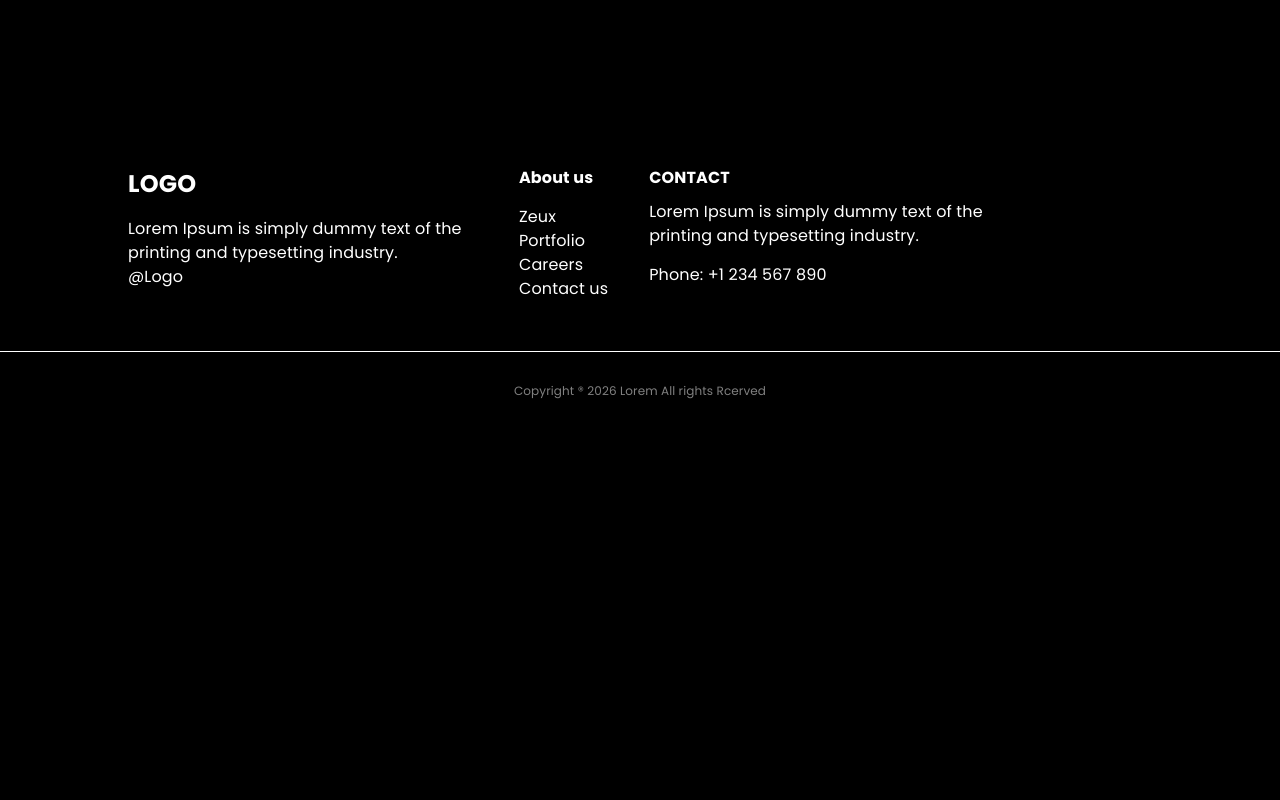
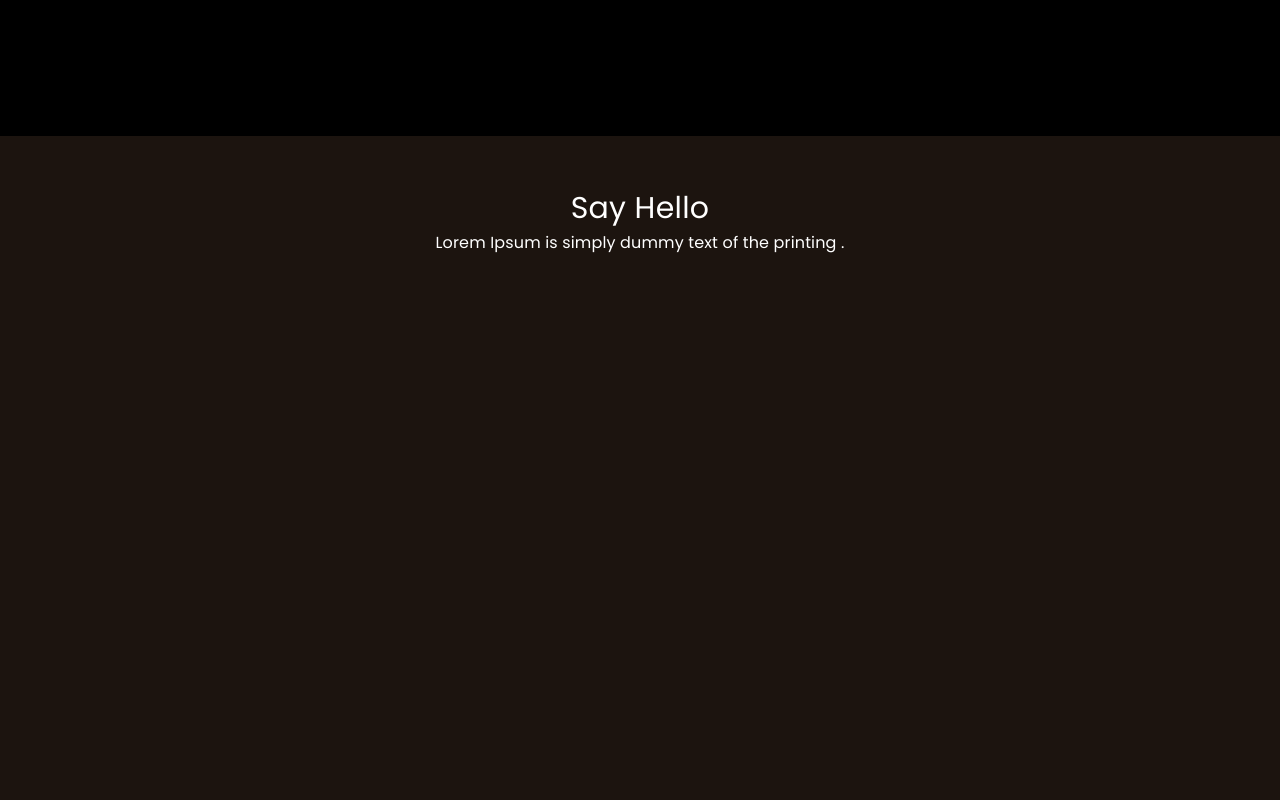
Before and after one commit to SubZzzero/gaming-platform-landing, a React (Vite) app: page /contacts in a window 1280 px wide. Shown: the part 1120-1920 px from the top of the page. Before the commit the page ends 1550 px from the top, so only its background shows below. Built offline with nearby package versions, Linux system fonts and the light colour scheme; some icons are missing.

Commit message:
upd contacts

```diff
--- a/src/pages/Contacts.jsx
+++ b/src/pages/Contacts.jsx
@@ -6,6 +6,7 @@ import XIcon from '@mui/icons-material/X';
 import LinkedInIcon from '@mui/icons-material/LinkedIn';
 import PhoneIcon from '@mui/icons-material/Phone';
 import LocationOnIcon from '@mui/icons-material/LocationOn';
+import Subscribe from "../components/Subscribe";
 
 const Contacts = () => {
     return <Box>
@@ -76,6 +77,31 @@ const Contacts = () => {
 
         </Box>
 
+
+        <Box sx={{
+            backgroundColor: "#1C140F",
+            minHeight: "900px",
+            width: "100%",
+            marginBottom: "145px",
+
+        }}>
+
+
+            <Typography sx={{ fontSize: "30px", paddingTop: "50px", textAlign: "center" }}>Say Hello</Typography>
+            <Typography sx={{ textAlign: "center", marginBottom: "100px" }}>Lorem Ipsum is simply dummy text of the printing .</Typography>
+
+
+
+
+
+
+        </Box>
+
+
+
+
+        <Subscribe></Subscribe>
+
     </Box>
 }
 
```
